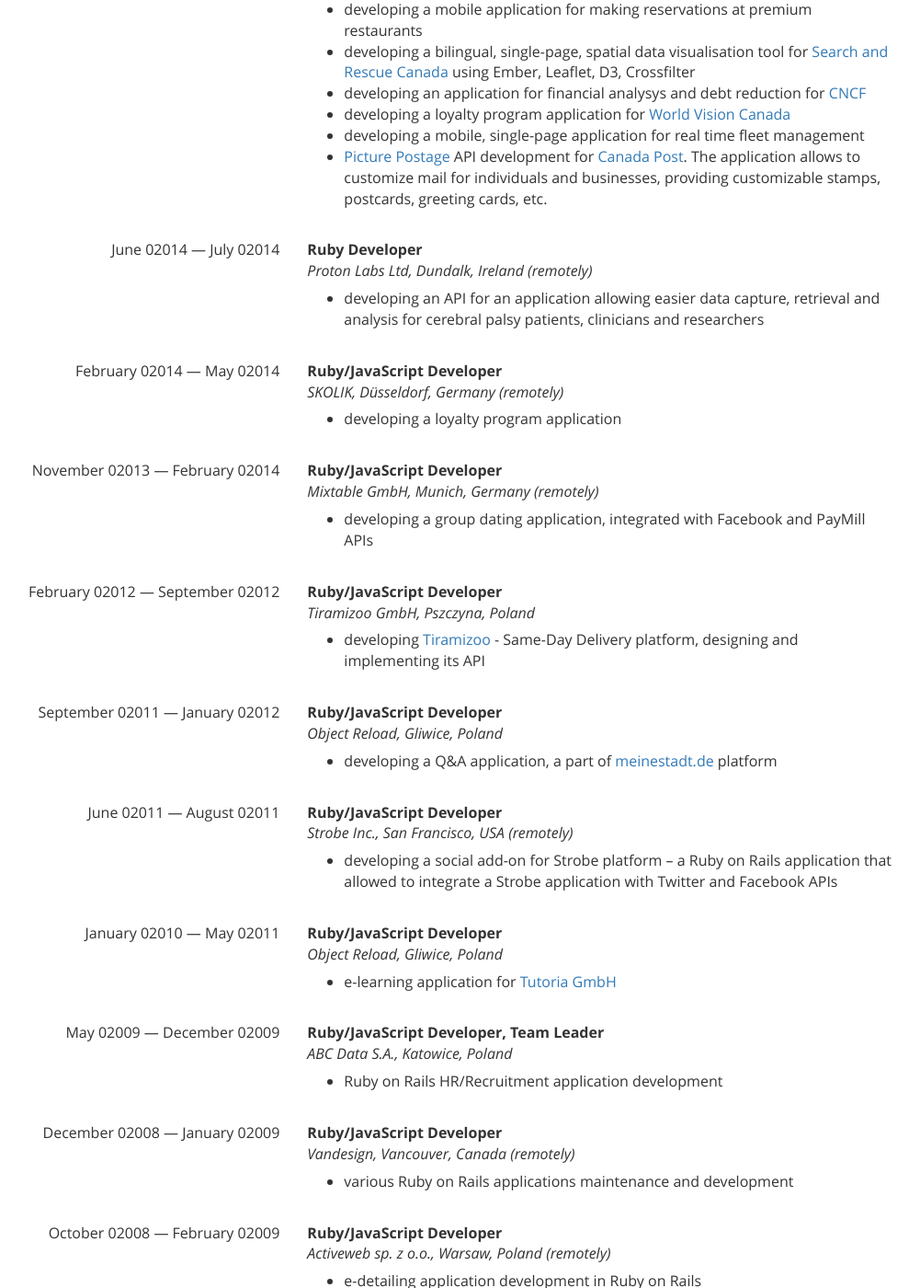
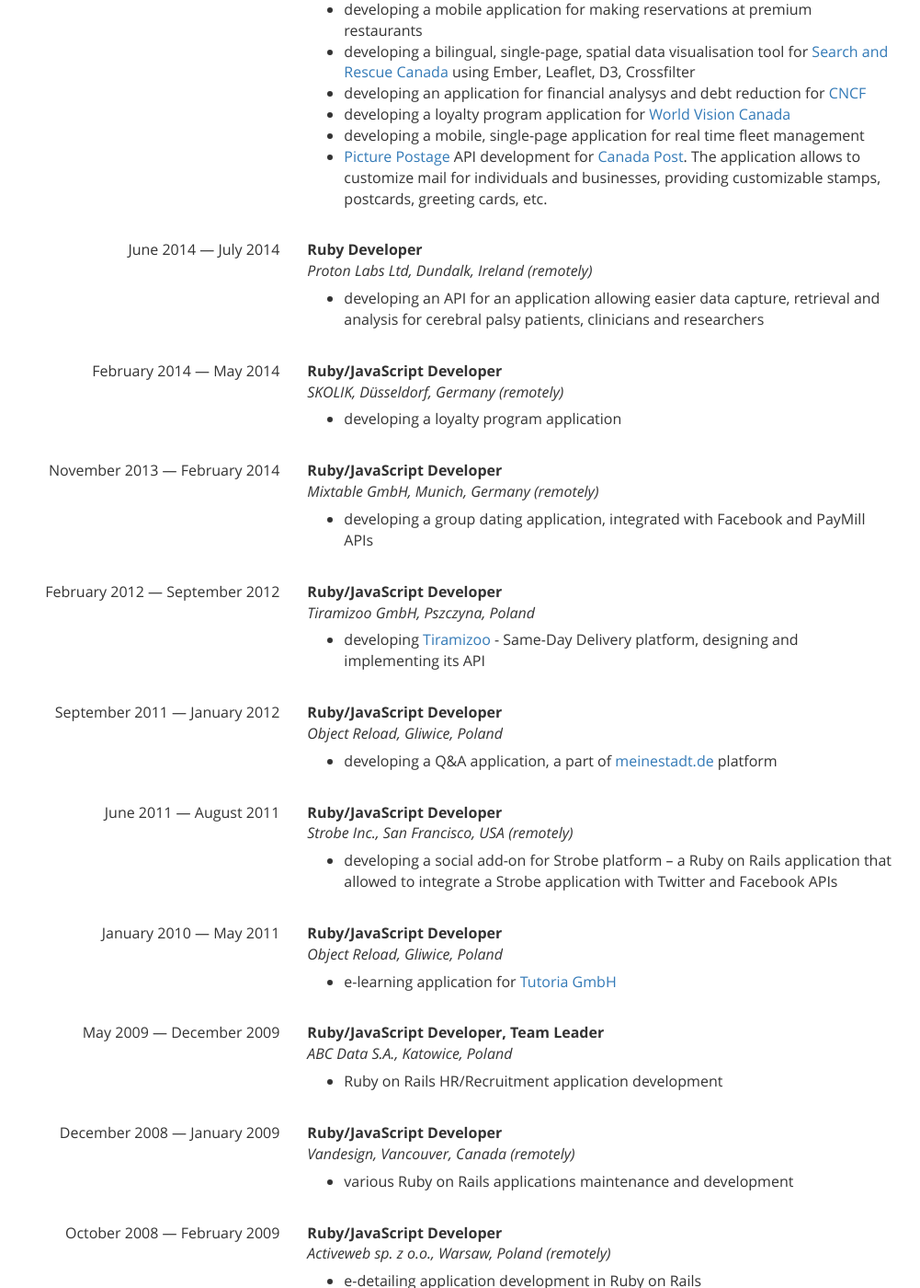
Before and after one commit to qoobaa/qoobaa.github.io, a Jekyll site: the page built from cv.html, in a window 1280 px wide and 1400 px high, scrolled down 780 px. Shown: the whole window at 92% size, without its empty margins (154-1155 px from the left). Built offline with Jekyll 4.4.1, drawn with Linux system fonts in a browser that asks for light colours; some of the changed text lies outside the part shown.

Commit message:
small improvements

```diff
--- a/cv.html
+++ b/cv.html
@@ -68,7 +68,7 @@
 
     <div class="form-group">
       <span class="control-label col-xs-4">
-        July&nbsp;02014 &mdash; September&nbsp;02017
+        July&nbsp;2014 &mdash; September&nbsp;2017
       </span>
       <div class="col-xs-8">
         <p class="form-control-static">
@@ -88,7 +88,7 @@
 
     <div class="form-group">
       <span class="control-label col-xs-4">
-        November&nbsp;02012 &mdash; April&nbsp;02018
+        November&nbsp;2012 &mdash; April&nbsp;2018
       </span>
       <div class="col-xs-8">
         <p class="form-control-static">
@@ -149,7 +149,7 @@
 
     <div class="form-group">
       <span class="control-label col-xs-4">
-        June&nbsp;02014 &mdash; July&nbsp;02014
+        June&nbsp;2014 &mdash; July&nbsp;2014
       </span>
       <div class="col-xs-8">
         <p class="form-control-static">
@@ -168,7 +168,7 @@
 
     <div class="form-group">
       <span class="control-label col-xs-4">
-        February&nbsp;02014 &mdash; May&nbsp;02014
+        February&nbsp;2014 &mdash; May&nbsp;2014
       </span>
       <div class="col-xs-8">
         <p class="form-control-static">
@@ -183,7 +183,7 @@
 
     <div class="form-group">
       <span class="control-label col-xs-4">
-        November&nbsp;02013 &mdash; February&nbsp;02014
+        November&nbsp;2013 &mdash; February&nbsp;2014
       </span>
       <div class="col-xs-8">
         <p class="form-control-static">
@@ -198,7 +198,7 @@
 
     <div class="form-group">
       <span class="control-label col-xs-4">
-        February&nbsp;02012 &mdash; September&nbsp;02012
+        February&nbsp;2012 &mdash; September&nbsp;2012
       </span>
       <div class="col-xs-8">
         <p class="form-control-static">
@@ -213,7 +213,7 @@
 
     <div class="form-group">
       <span class="control-label col-xs-4">
-        September&nbsp;02011 &mdash; January&nbsp;02012
+        September&nbsp;2011 &mdash; January&nbsp;2012
       </span>
       <div class="col-xs-8">
         <p class="form-control-static">
@@ -232,7 +232,7 @@
 
     <div class="form-group">
       <span class="control-label col-xs-4">
-        June&nbsp;02011 &mdash; August&nbsp;02011
+        June&nbsp;2011 &mdash; August&nbsp;2011
       </span>
       <div class="col-xs-8">
         <p class="form-control-static">
@@ -251,7 +251,7 @@
 
     <div class="form-group">
       <span class="control-label col-xs-4">
-        January&nbsp;02010 &mdash; May&nbsp;02011
+        January&nbsp;2010 &mdash; May&nbsp;2011
       </span>
       <div class="col-xs-8">
         <p class="form-control-static">
@@ -269,7 +269,7 @@
 
     <div class="form-group">
       <span class="control-label col-xs-4">
-        May&nbsp;02009 &mdash; December&nbsp;02009
+        May&nbsp;2009 &mdash; December&nbsp;2009
       </span>
       <div class="col-xs-8">
         <p class="form-control-static">
@@ -284,7 +284,7 @@
 
     <div class="form-group">
       <span class="control-label col-xs-4">
-        December&nbsp;02008 &mdash; January&nbsp;02009
+        December&nbsp;2008 &mdash; January&nbsp;2009
       </span>
       <div class="col-xs-8">
         <p class="form-control-static">
@@ -299,7 +299,7 @@
 
     <div class="form-group">
       <span class="control-label col-xs-4">
-        October&nbsp;02008 &mdash; February&nbsp;02009
+        October&nbsp;2008 &mdash; February&nbsp;2009
       </span>
       <div class="col-xs-8">
         <p class="form-control-static">
@@ -314,7 +314,7 @@
 
     <div class="form-group">
       <span class="control-label col-xs-4">
-        August&nbsp;02008 &mdash; September&nbsp;02009
+        August&nbsp;2008 &mdash; September&nbsp;2009
       </span>
       <div class="col-xs-8">
         <p class="form-control-static">
@@ -329,7 +329,7 @@
 
     <div class="form-group">
       <span class="control-label col-xs-4">
-        July&nbsp;02008 &mdash; August&nbsp;02008
+        July&nbsp;2008 &mdash; August&nbsp;2008
       </span>
       <div class="col-xs-8">
         <p class="form-control-static">
@@ -350,7 +350,7 @@
 
     <div class="form-group">
       <span class="control-label col-xs-4">
-        October 02008
+        October 2008
       </span>
       <div class="col-xs-8">
         <p class="form-control-static">
@@ -368,7 +368,7 @@
 
     <div class="form-group">
       <span class="control-label col-xs-4">
-        02004 &mdash; 02009
+        2004 &mdash; 2009
       </span>
       <div class="col-xs-8">
         <p class="form-control-static">
@@ -384,7 +384,7 @@
 
     <div class="form-group">
       <span class="control-label col-xs-4">
-        February&nbsp;02008 &mdash; June&nbsp;02008
+        February&nbsp;2008 &mdash; June&nbsp;2008
       </span>
       <div class="col-xs-8">
         <p class="form-control-static">
```
Also changed, not shown: other parts of cv.html (+2 -2 lines).
